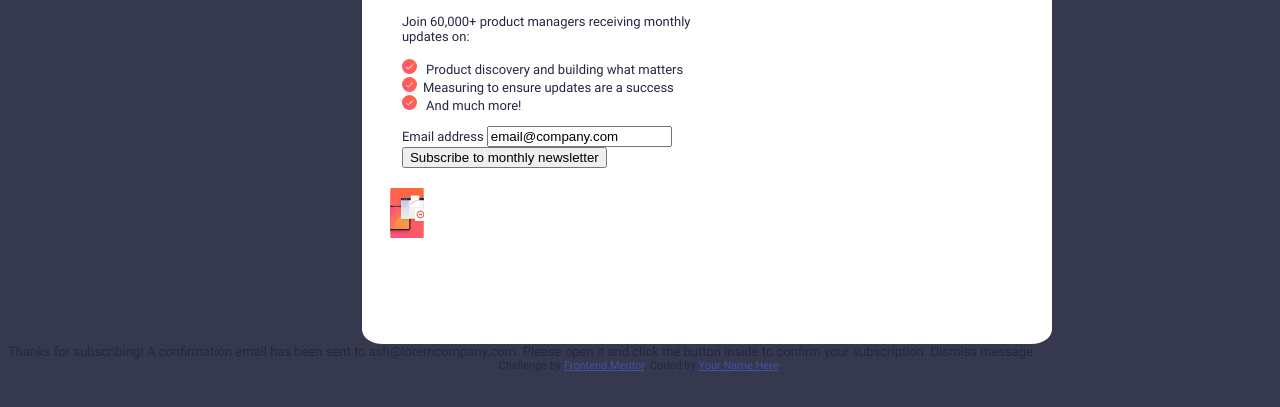
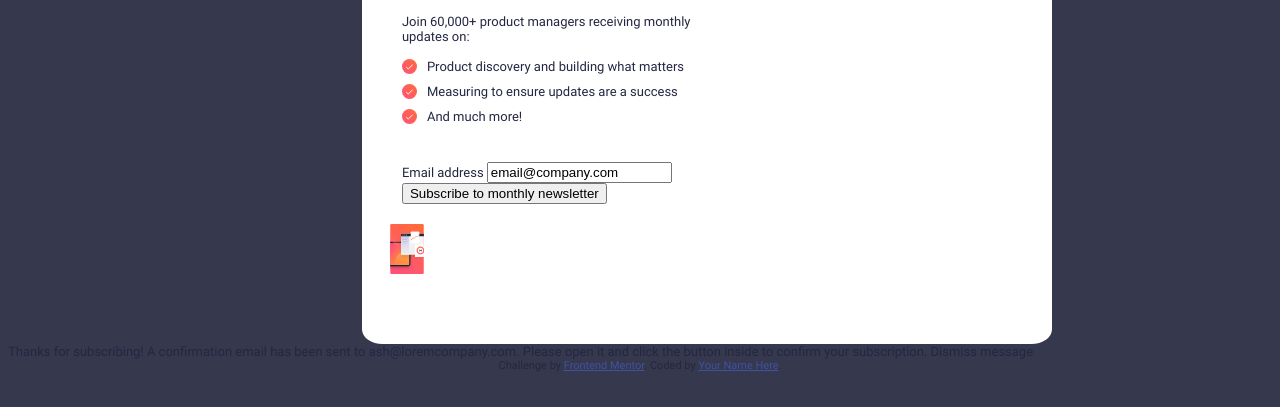
Before and after one commit to CommandersServant/newsletter-sign-up, a plain HTML site: page index.html in a window 1280 px wide. Shown: the part 247-654 px from the top of the page. Drawn offline with Linux system fonts and the light colour scheme; a script that the page names is missing.

Commit message:
styles unordered list

```diff
--- a/index.html
+++ b/index.html
@@ -24,11 +24,9 @@
       <p class="intro-text">Join 60,000+ product managers receiving monthly <br>updates on:</p>
       <br>
       <ul>
-        <img class="check-img" src="assets/images/icon-success.svg" alt=""> Product discovery and building what matters
-        <br>
-        <img class="check-img" src="assets/images/icon-success.svg" alt="">Measuring to ensure updates are a success
-        <br>
-        <img class="check-img" src="assets/images/icon-success.svg" alt=""> And much more!
+        <li>Product discovery and building what matters</li>
+        <li>Measuring to ensure updates are a success</li>
+        <li>And much more!</li>
         <br>
       </ul>
 
--- a/public/style.css
+++ b/public/style.css
@@ -44,6 +44,18 @@ h1 {
 ul {
   margin-top: 0;
   padding-left: 0;
+
+}
+
+li {
+  list-style-type: none; /* Hide default bullet */
+  padding-left: 25px; /* Adjust as needed */
+  background-image: url('../assets/images/icon-success.svg');
+  background-size: 15px 15px; /* Your desired size */
+  background-repeat: no-repeat;
+  margin-bottom: 5px;
+  line-height: 15px;
+  margin-bottom: 10px;
 }
 
 .check-img {
```
